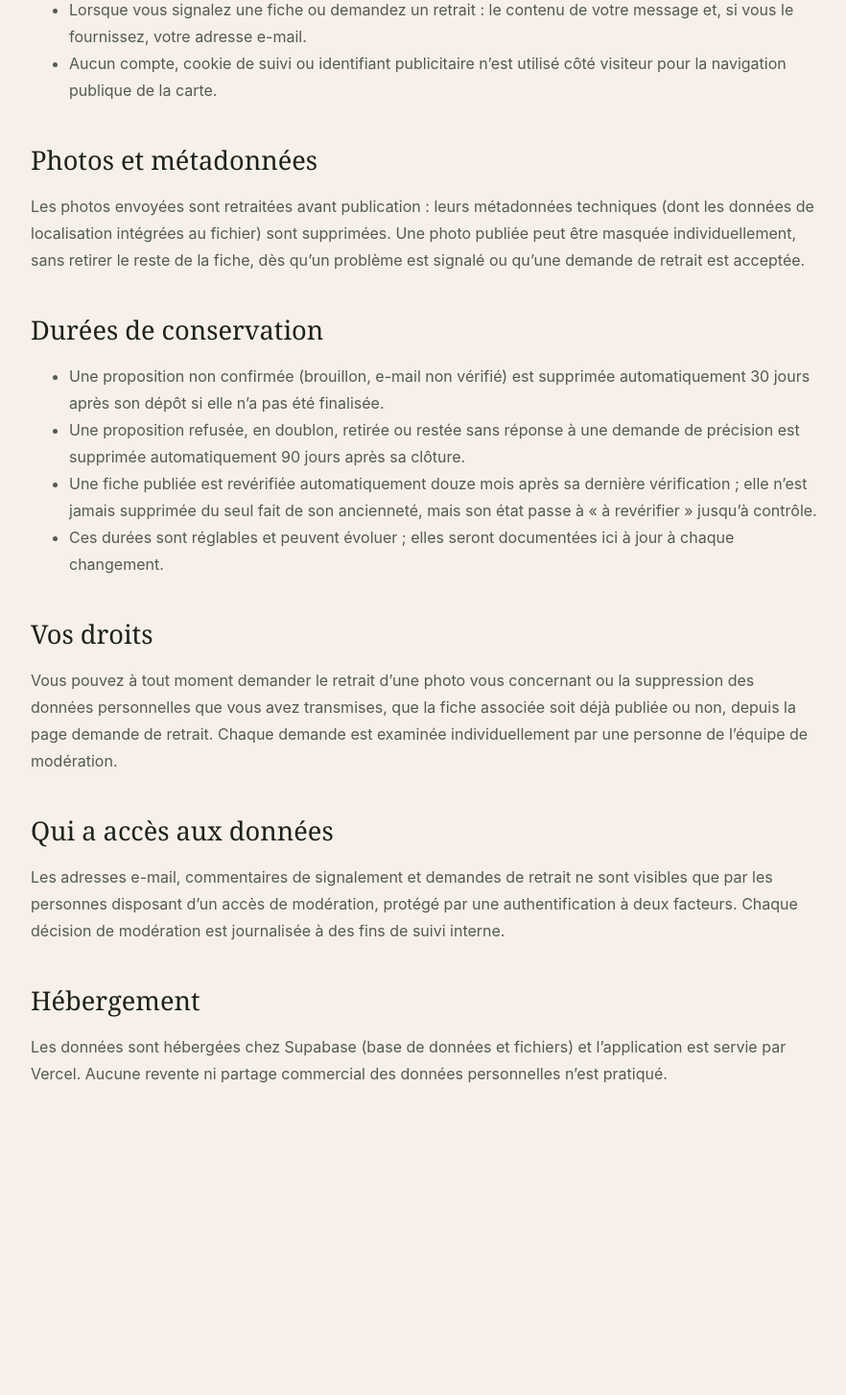
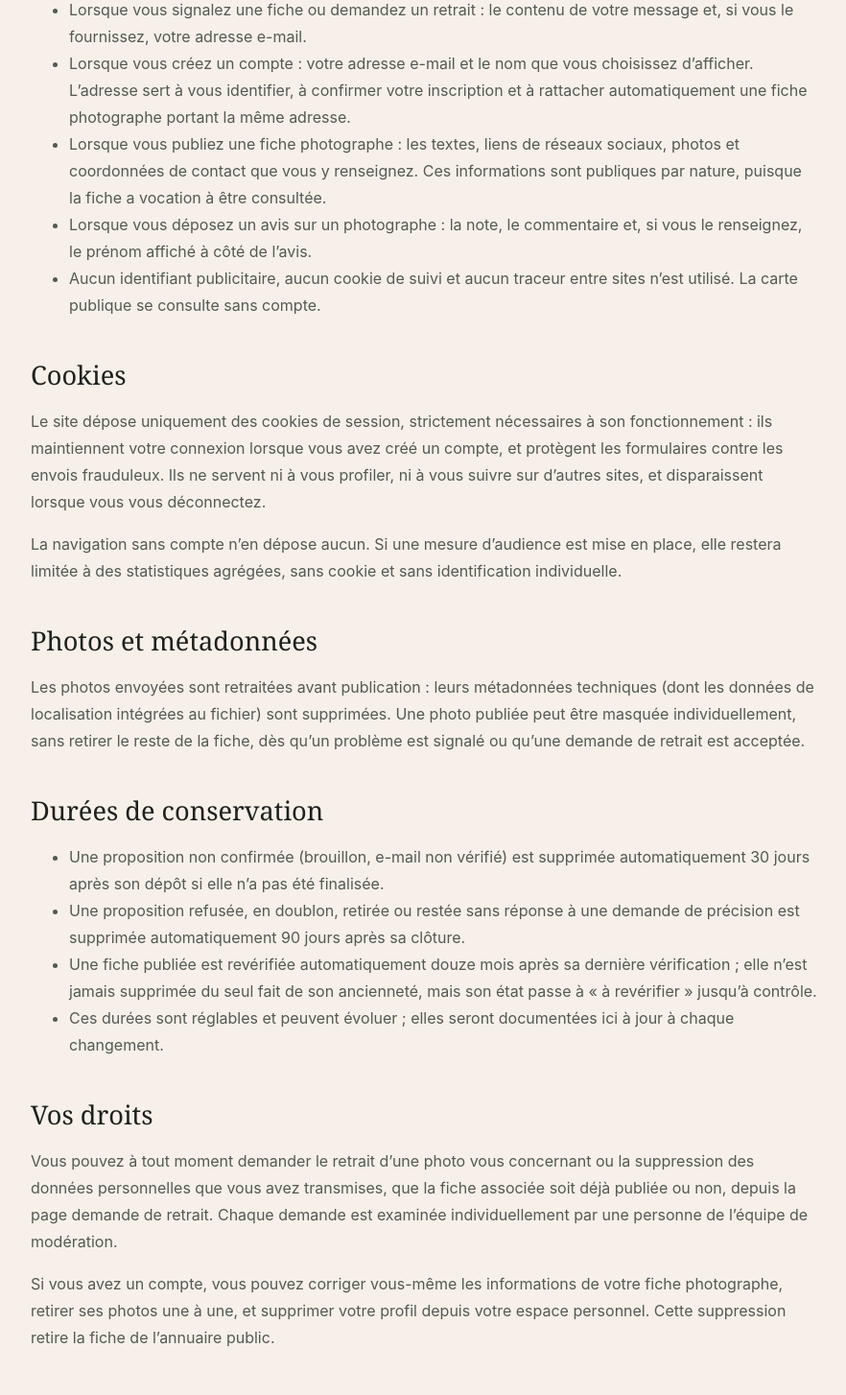
Before and after one commit to timeocambon/shooting_maps, a Next.js app: page /confidentialite in a window 1280 px wide. Shown: the part 720-2174 px from the top of the page at 96% size, without its empty margins (18-900 px from the left). Before the commit the page ends 1949 px from the top, so only its background shows below. Built offline with nearby package versions, Linux system fonts and the light colour scheme; no server answers.

Commit message:
docs(confidentialite): mettre a jour avec les comptes et les cookies

```diff
--- a/src/app/confidentialite/page.tsx
+++ b/src/app/confidentialite/page.tsx
@@ -19,8 +19,15 @@ export default function PrivacyPage() {
           <ul>
             <li>Lorsque vous proposez un spot : votre adresse e-mail (pour confirmer votre envoi et être recontacté), les informations et photos que vous transmettez, et le contenu déclaratif du formulaire (droits sur l’image, présence de personnes reconnaissables, etc.).</li>
             <li>Lorsque vous signalez une fiche ou demandez un retrait : le contenu de votre message et, si vous le fournissez, votre adresse e-mail.</li>
-            <li>Aucun compte, cookie de suivi ou identifiant publicitaire n’est utilisé côté visiteur pour la navigation publique de la carte.</li>
+            <li>Lorsque vous créez un compte : votre adresse e-mail et le nom que vous choisissez d’afficher. L’adresse sert à vous identifier, à confirmer votre inscription et à rattacher automatiquement une fiche photographe portant la même adresse.</li>
+            <li>Lorsque vous publiez une fiche photographe : les textes, liens de réseaux sociaux, photos et coordonnées de contact que vous y renseignez. Ces informations sont publiques par nature, puisque la fiche a vocation à être consultée.</li>
+            <li>Lorsque vous déposez un avis sur un photographe : la note, le commentaire et, si vous le renseignez, le prénom affiché à côté de l’avis.</li>
+            <li>Aucun identifiant publicitaire, aucun cookie de suivi et aucun traceur entre sites n’est utilisé. La carte publique se consulte sans compte.</li>
           </ul>
+
+          <h2>Cookies</h2>
+          <p>Le site dépose uniquement des cookies de session, strictement nécessaires à son fonctionnement : ils maintiennent votre connexion lorsque vous avez créé un compte, et protègent les formulaires contre les envois frauduleux. Ils ne servent ni à vous profiler, ni à vous suivre sur d’autres sites, et disparaissent lorsque vous vous déconnectez.</p>
+          <p>La navigation sans compte n’en dépose aucun. Si une mesure d’audience est mise en place, elle restera limitée à des statistiques agrégées, sans cookie et sans identification individuelle.</p>
 
           <h2>Photos et métadonnées</h2>
           <p>Les photos envoyées sont retraitées avant publication : leurs métadonnées techniques (dont les données de localisation intégrées au fichier) sont supprimées. Une photo publiée peut être masquée individuellement, sans retirer le reste de la fiche, dès qu’un problème est signalé ou qu’une demande de retrait est acceptée.</p>
@@ -35,12 +42,13 @@ export default function PrivacyPage() {
 
           <h2>Vos droits</h2>
           <p>Vous pouvez à tout moment demander le retrait d’une photo vous concernant ou la suppression des données personnelles que vous avez transmises, que la fiche associée soit déjà publiée ou non, depuis la page <Link href="/demande-de-retrait">demande de retrait</Link>. Chaque demande est examinée individuellement par une personne de l’équipe de modération.</p>
+          <p>Si vous avez un compte, vous pouvez corriger vous-même les informations de votre fiche photographe, retirer ses photos une à une, et supprimer votre profil depuis votre espace personnel. Cette suppression retire la fiche de l’annuaire public.</p>
 
           <h2>Qui a accès aux données</h2>
-          <p>Les adresses e-mail, commentaires de signalement et demandes de retrait ne sont visibles que par les personnes disposant d’un accès de modération, protégé par une authentification à deux facteurs. Chaque décision de modération est journalisée à des fins de suivi interne.</p>
+          <p>Les adresses e-mail, commentaires de signalement, demandes de retrait et informations de compte ne sont visibles que par les personnes disposant d’un accès de modération, protégé par une authentification à deux facteurs. Chaque décision de modération est journalisée à des fins de suivi interne.</p>
 
           <h2>Hébergement</h2>
-          <p>Les données sont hébergées chez Supabase (base de données et fichiers) et l’application est servie par Vercel. Aucune revente ni partage commercial des données personnelles n’est pratiqué.</p>
+          <p>Les données sont hébergées chez Supabase (base de données et fichiers) et l’application est servie par Vercel. Les e-mails de confirmation de compte sont acheminés par Brevo, qui reçoit à cette seule fin l’adresse du destinataire. Aucune revente ni partage commercial des données personnelles n’est pratiqué.</p>
         </article>
       </div>
     </main>
--- a/src/features/spots/components/map-explorer.tsx
+++ b/src/features/spots/components/map-explorer.tsx
@@ -257,7 +257,6 @@ export function MapExplorer({ spots, mapStyleUrl }: MapExplorerProps) {
           <strong>
             {filteredSpots.length} {filteredSpots.length > 1 ? "spots" : "spot"}
           </strong>
-          <span>autour de Toulouse</span>
         </div>
 
         <div className="spot-list">
```
